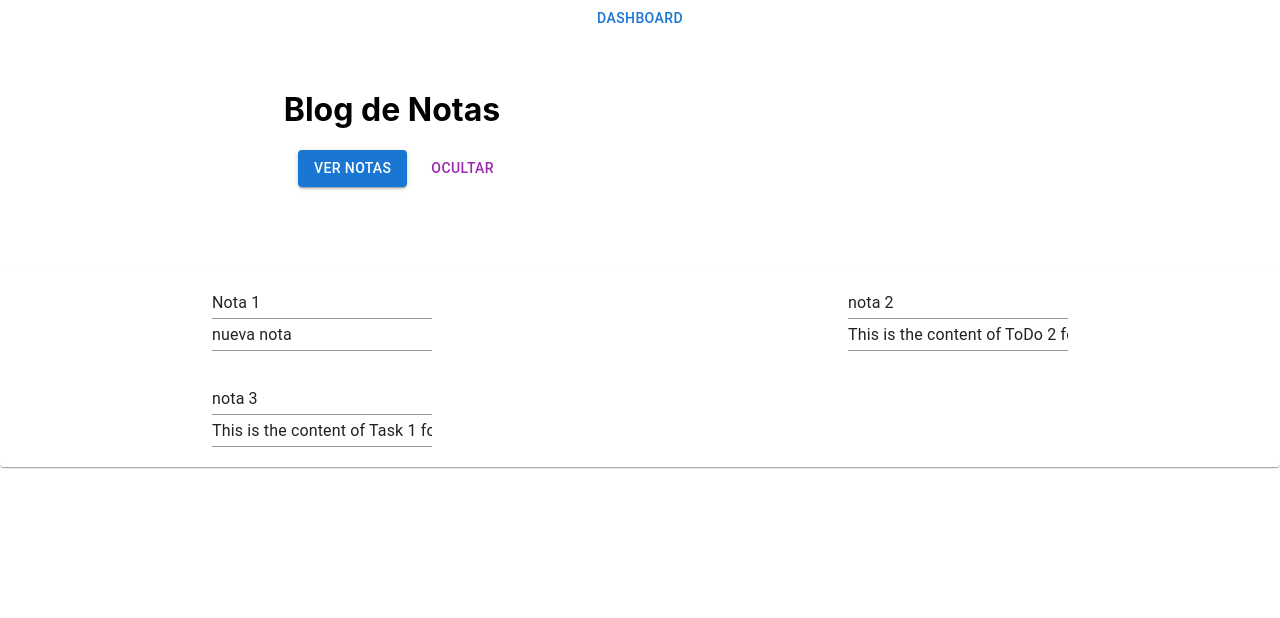
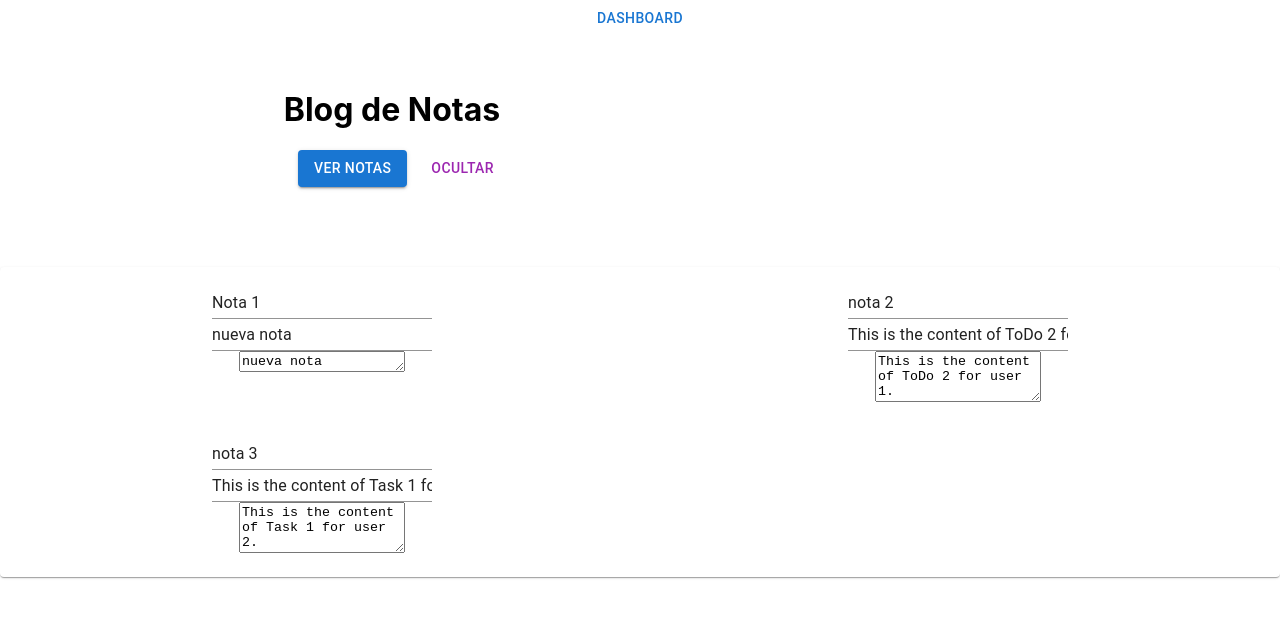
Before and after one commit to valeriaalfaroo/proyectoFinalPrograWeb, a React (Create React App) app in the folder proyectofinal/: page /Main in a window 1280 px wide. Both pictures are taken after a click on the button "VER NOTAS". Shown: the top 618 px of the page. Built offline with nearby package versions, Linux system fonts and the light colour scheme.

Commit message:
textareaautosize
Se importo textareaautosize. Se le metio para que pueda leer el "contenido" de la nota. Falta que el textarea tenga el estilo

```diff
--- a/proyectofinal/src/components/main/main.js
+++ b/proyectofinal/src/components/main/main.js
@@ -9,7 +9,7 @@ import Note from "../Notes/Notes";
 import axios from "axios";
 import Menu from '@mui/material/Menu';
 import MenuItem from '@mui/material/MenuItem';
-
+import {TextareaAutosize } from '@mui/material' ;
 const Main = () =>
   {
 
@@ -154,9 +154,29 @@ const Main = () =>
 
         <Card id="card-home" className={styles["card-home"]}>
           <Grid container spacing={4}>
-            {notes?.map((nota, index) => (
+            {notes?.map((nota, index) =>
+            (
+
               <Grid item xs={6} key={index}>
-                <Note titulo="titulo" note={nota}></Note>
+                  <Note  titulo="titulo" note={nota}>
+
+                  </Note>
+
+
+                <TextareaAutosize
+                  aria-label="empty textarea"
+                  placeholder="Empty"
+                  width= "320px"
+                  font-family="IBM Plex Sans, sans-serif"
+                  font-size="0.875rem"
+                  font-weight="400"
+                  line-height="1.5"
+                  padding="12px"
+                  border-radius="12px 12px 0 12px"
+                defaultValue={nota.Content || ''}
+
+                />
+
               </Grid>
             ))}
           </Grid>
```
